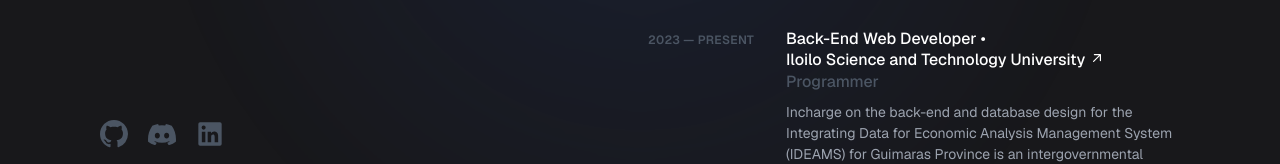
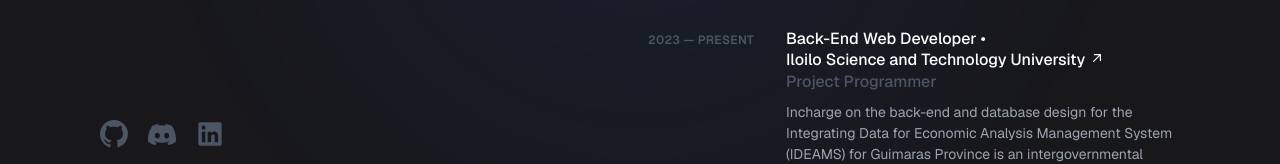
Before and after one commit to CedricAngeloSina-on/personal-website, a Next.js app: page / in a window 1280 px wide. Shown: the part 556-720 px from the top of the page. Built offline with nearby package versions, Linux system fonts and the light colour scheme.

Commit message:
Update ExperienceSection.tsx

```diff
--- a/src/app/components/ExperienceSection.tsx
+++ b/src/app/components/ExperienceSection.tsx
@@ -10,7 +10,7 @@
             href: "https://www.isatu.edu.ph",
             title: "Back-End Web Developer",
             company: "Iloilo Science and Technology University",
-            subtitle: "Programmer",
+            subtitle: "Project Programmer",
             description:
                 "Incharge on the back-end and database design for the Integrating Data for Economic Analysis Management System (IDEAMS) for Guimaras Province is an intergovernmental collaboration to accelerate the effective use of data measures to inform the improvement of local economic development programs and service delivery for local governments.",
         },
```
